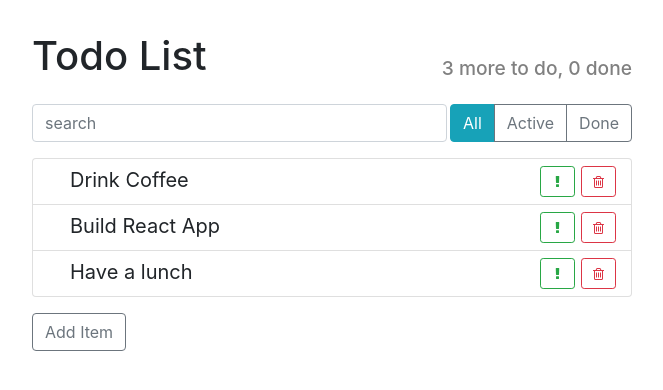
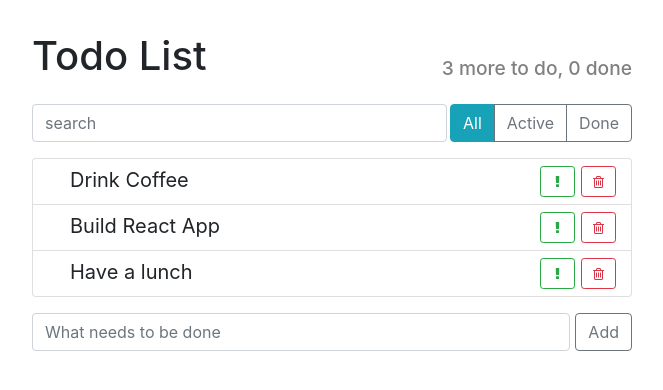
Before and after one commit to EvgenyMinin/React_ToDo, a React (Create React App) app: page / in a window 1280 px wide. Shown: the top 390 px of the page, without its empty margins (308-971 px from the left). Built offline with nearby package versions, Linux system fonts and the light colour scheme.

Commit message:
add: search item

```diff
--- a/src/components/AddNewItem/AddNewItem.jsx
+++ /dev/null
@@ -1,17 +0,0 @@
-import React from 'react';
-import './AddNewItem.scss';
-
-const AddNewItem = ({onAddItem}) => {
-    return (
-        <div className="add-new-item">
-            <button
-                className="btn btn-outline-secondary my-3"
-                onClick={() => onAddItem('Hello world')}
-            >
-                Add Item
-            </button>
-        </div>
-    );
-}
-
-export default AddNewItem;
--- a/src/components/AddNewItem/index.js
+++ /dev/null
@@ -1,3 +0,0 @@
-import AddNewItem from './AddNewItem';
-
-export default AddNewItem;
--- a/src/components/App/App.jsx
+++ b/src/components/App/App.jsx
@@ -3,7 +3,7 @@ import AppHeader from '../AppHeader';
 import SearchPanel from '../SearchPanel';
 import TodoList from '../TodoList';
 import ItemStatusFilter from '../ItemStatusFilter';
-import AddNewItem from '../AddNewItem/AddNewItem';
+import ItemAddForm from '../ItemAddForm';
 import 'bootstrap/dist/css/bootstrap.css';
 import './App.scss';
 
@@ -38,7 +38,8 @@ class App extends Component {
             this.createTodoItem('Drink Coffee'),
             this.createTodoItem('Build React App'),
             this.createTodoItem('Have a lunch'),
-        ]
+        ],
+        searchItem: ''
     }
 
     handleDeleteItem = (id) => {
@@ -83,24 +84,40 @@ class App extends Component {
         });
     }
 
+    search = (items, searchItem) => {
+        if (searchItem.length === 0) {
+            return items;
+        }
+        return items.filter((item) => {
+            return item.label
+                .toLowerCase()
+                .indexOf(searchItem.toLowerCase()) > -1;
+        });
+    }
+
+    handleSearchChange = (searchItem) => {
+        this.setState({ searchItem });
+    }
+
     render() {
-        const { todoDataArray } = this.state;
+        const { todoDataArray, searchItem } = this.state;
+        const visibleItems = this.search(todoDataArray, searchItem);
         const doneCount = todoDataArray.filter(el => el.isDone).length;
         const todoCount = todoDataArray.length - doneCount;
         return (
             <div className="todo-app">
                 <AppHeader todo={todoCount} done={doneCount} />
                 <div className="todo-app__panel d-flex">
-                    <SearchPanel />
+                    <SearchPanel onSearchChange={this.handleSearchChange} />
                     <ItemStatusFilter />
                 </div>
                 <TodoList
-                    todoDataArray={todoDataArray}
+                    todoDataArray={visibleItems}
                     onDeleted={this.handleDeleteItem}
                     onToggleDone={this.handleToggleDone}
                     onToggleImportant={this.handleToggleImportant}
                 />
-                <AddNewItem onAddItem={this.handleAddItem}/>
+                <ItemAddForm onAddItem={this.handleAddItem}/>
             </div>
 
 
--- /dev/null
+++ b/src/components/ItemAddForm/ItemAddForm.jsx
@@ -0,0 +1,47 @@
+import React, { Component } from 'react';
+import './ItemAddForm.scss';
+
+class AddNewItem extends Component {
+
+    state = {
+        label: ''
+    }
+
+    handleLabelChange = (event) => {
+        this.setState({
+            label: event.target.value
+        });
+    }
+
+    handleSubmit = (event) => {
+        event.preventDefault();
+        this.props.onAddItem(this.state.label);
+        this.setState({
+            label: ''
+        })
+    }
+
+    render() {
+        return (
+            <form
+                className="item-addForm d-flex my-3"
+                onSubmit={this.handleSubmit}
+            >
+                <input
+                    type="text"
+                    className="form-control"
+                    placeholder="What needs to be done"
+                    onChange={this.handleLabelChange}
+                    value={this.state.label}
+                />
+                <button
+                    className="btn btn-outline-secondary"
+                >
+                    Add
+                </button>
+            </form>
+        );
+    }
+}
+
+export default AddNewItem;
--- /dev/null
+++ b/src/components/ItemAddForm/ItemAddForm.scss
@@ -0,0 +1,5 @@
+.item-addForm {
+    & input {
+        margin-right: 5px;
+    }
+}
--- /dev/null
+++ b/src/components/ItemAddForm/index.js
@@ -0,0 +1,3 @@
+import ItemAddForm from './ItemAddForm';
+
+export default ItemAddForm;
--- a/src/components/SearchPanel/SearchPanel.jsx
+++ b/src/components/SearchPanel/SearchPanel.jsx
@@ -1,14 +1,31 @@
-import React from 'react';
+import React, { Component } from 'react';
 import './SearchPanel.scss';
 
-const Input = () => {
+class SearchPanel extends Component {
+    state = {
+        searchItem: ''
+    }
+
+    onSearchChange = (event) => {
+        const searchItem = event.target.value;
+        this.setState({
+            searchItem
+        });
+        this.props.onSearchChange(searchItem);
+    }
+
+    render() {
+        const { searchItem } = this.state;
         return (
             <input
                 type="text"
                 placeholder='search'
-            className="form-control search-input"
+                value={searchItem}
+                className="form-control search-panel"
+                onChange={this.onSearchChange}
             />
         );
     }
+}
 
-export default Input;
+export default SearchPanel;
--- a/src/components/SearchPanel/SearchPanel.scss
+++ b/src/components/SearchPanel/SearchPanel.scss
@@ -1,4 +1,4 @@
-.search-input {
+.search-panel {
     width: auto;
     flex-grow: 1;
     margin-right: 3px;
```
Also changed, not shown: src/components/AddNewItem/AddNewItem.scss (deleted). Lines whose indentation alone changed are shown as unchanged.
